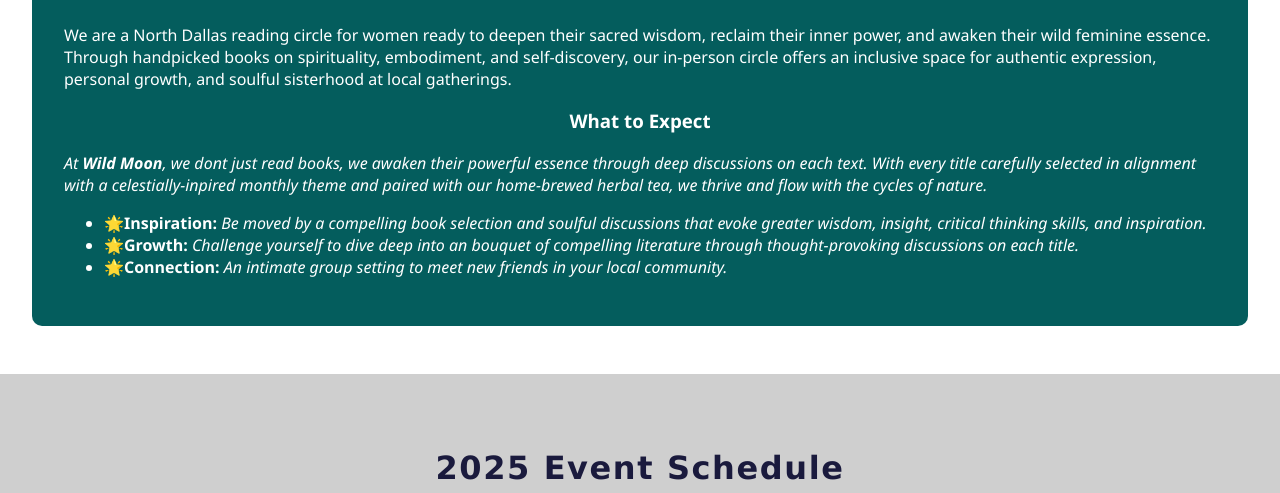
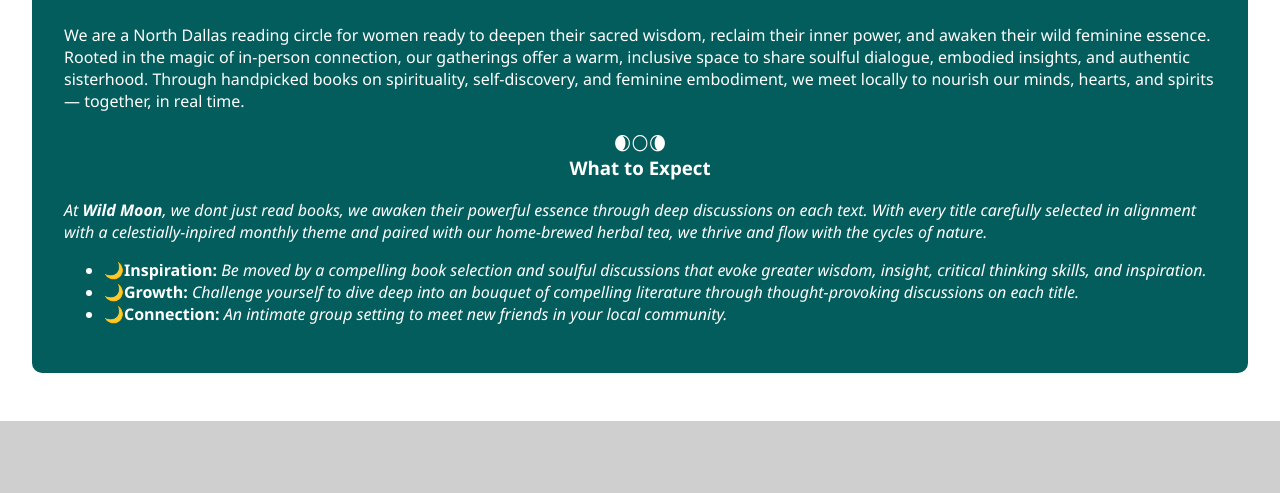
Before and after one commit to DevDominique/DWilson_WEB101, a plain HTML site: page index.html in a window 1280 px wide. Shown: the part 719-1212 px from the top of the page. Drawn offline with Linux system fonts and the light colour scheme.

Commit message:
updated about section

```diff
--- a/index.html
+++ b/index.html
@@ -85,14 +85,13 @@
         <div id="about">
             <div class="about-container">
                 <h2 style="text-align: center;">About the Event</h2>
-                <p>We are a North Dallas reading circle for women ready to deepen their sacred wisdom, reclaim their inner power, and awaken their wild feminine essence. Through handpicked books on spirituality, embodiment, and self-discovery, our in-person circle offers an inclusive space for authentic expression, personal growth, and soulful sisterhood at local gatherings.</p>
-
-                <h3 style="color: white; text-align: center;">What to Expect</h3>
+                <p>We are a North Dallas reading circle for women ready to deepen their sacred wisdom, reclaim their inner power, and awaken their wild feminine essence. Rooted in the magic of in-person connection, our gatherings offer a warm, inclusive space to share soulful dialogue, embodied insights, and authentic sisterhood. Through handpicked books on spirituality, self-discovery, and feminine embodiment, we meet locally to nourish our minds, hearts, and spirits — together, in real time.</p>
+                <h3 style="color: white; text-align: center;">🌒🌕🌘<br>What to Expect</h3>
                 <p><i>At <i><strong>Wild Moon</strong></i>, we dont just read books, we awaken their powerful essence through deep discussions on each text. With every title carefully selected in alignment with a celestially-inpired monthly theme and paired with our home-brewed herbal tea, we thrive and flow with the cycles of nature.</i></p>
                 <ul>
-                    <li>🌟<b>Inspiration:</b> <i>Be moved by a compelling book selection and soulful discussions that evoke greater wisdom, insight, critical thinking skills, and inspiration.</i></li>
-                    <li>🌟<b>Growth:</b> <i>Challenge yourself to dive deep into an bouquet of compelling literature through thought-provoking discussions on each title.</i></li>
-                    <li>🌟<b>Connection:</b> <i>An intimate group setting to meet new friends in your local community.</i></li>
+                    <li>🌙<b>Inspiration:</b> <i>Be moved by a compelling book selection and soulful discussions that evoke greater wisdom, insight, critical thinking skills, and inspiration.</i></li>
+                    <li>🌙<b>Growth:</b> <i>Challenge yourself to dive deep into an bouquet of compelling literature through thought-provoking discussions on each title.</i></li>
+                    <li>🌙<b>Connection:</b> <i>An intimate group setting to meet new friends in your local community.</i></li>
                 </ul>
             </div>
         </div>
```
